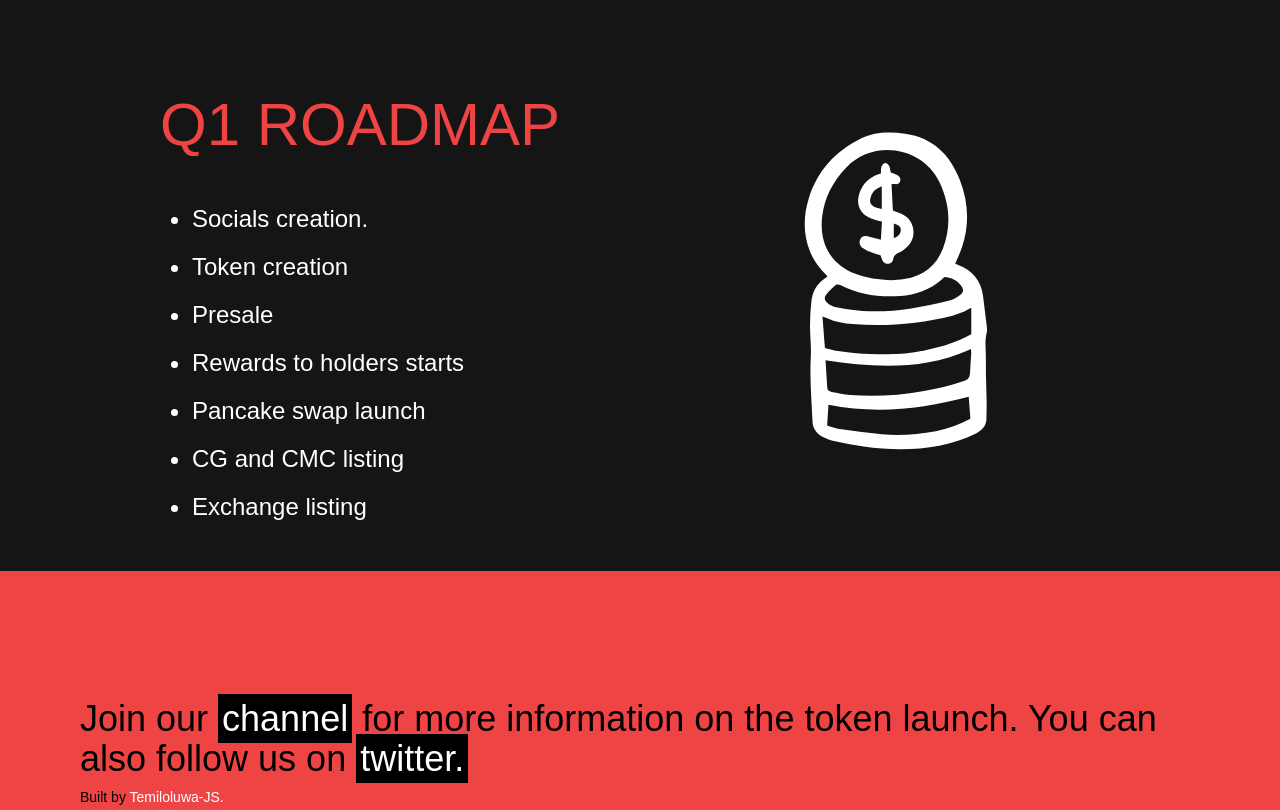
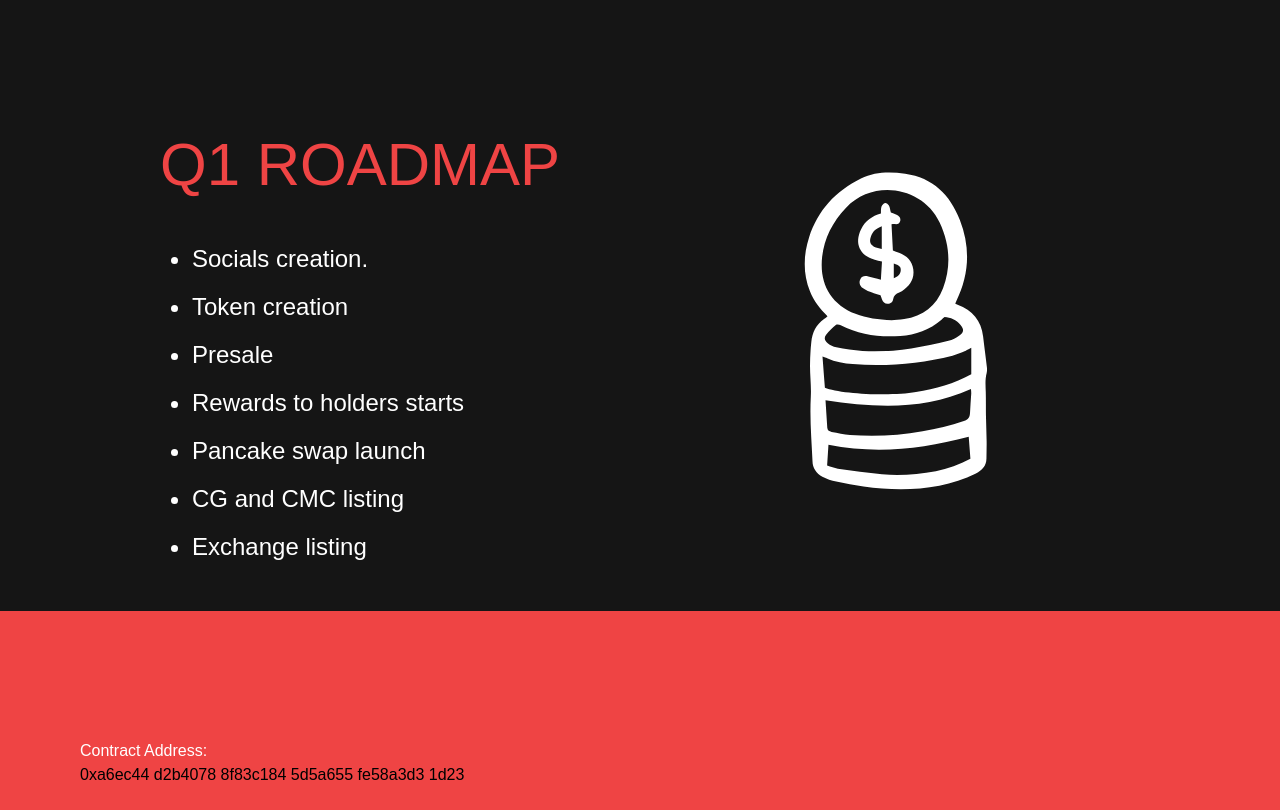
Before and after one commit to rx-rz/fwc-token, a website: page src/index.html in a window 1280 px wide. Shown: the part 920-1730 px from the top of the page. Drawn offline with Linux system fonts and the light colour scheme; a web font is replaced by a local one.

Commit message:
added contract address

```diff
--- a/src/index.html
+++ b/src/index.html
@@ -77,10 +77,14 @@
             class="transition-colors hover:text-black text-2xl ml-4 duration-300 link"
             >Join on Telegram</a
           >
+          <div class="ml-4 mt-4 font-medium">
+            <h1 class="text-black">Contract Address:</h1>
+            <p>0xa6ec44 d2b4078 8f83c184 5d5a655 fe58a3d3 1d23</p>
+          </div>
         </div>
       </div>
     </nav>
-    <section class="flex">
+    <section class="flex flex-col">
       <div class="text-center my-40 max-w-[800px] w-10/12 mx-auto">
         <h1
           class="xl:text-7xl lg:text-6xl md:text-5xl text-4xl mb-4 font-bold text-red-500"
@@ -97,7 +101,7 @@
           holdings of the token. Our NFTS will be live on the NFT platform which
           will be available soon by the FIFA Community.
         </p>
-        <div class="mt-8 flex flex-wrap mx-auto  md:w-fit w-8/12">
+        <div class="mt-8 flex flex-wrap mx-auto md:w-fit w-8/12">
           <a
             href="https://t.me/fifaworldcuptokn"
             class="border-2 rounded-3xl border-white p-2 text-white lg:text-md text-sm bg-red-500 mx-auto md:mb-0 mb-2"
@@ -112,6 +116,12 @@
             Follow On Twitter.
           </a>
         </div>
+        <div class="mt-8 font-medium">
+          <h1 class="text-white">Contract Address:</h1>
+          <p class="text-red-500">
+            0xa6ec44 d2b4078 8f83c184 5d5a655 fe58a3d3 1d23
+          </p>
+        </div>
         <img
           src="coin-svgrepo-com (2).svg "
           alt=""
@@ -119,8 +129,9 @@
         />
       </div>
     </section>
+
     <section class="mt-10" id="roadmap">
-      <div class="xl:mx-40 lg:mx-30 md:mx-20 mx-8 pt-10">
+      <div class="xl:mx-40 lg:mx-30 md:mx-20 mx-8">
         <h1
           class="xl:text-6xl lg:text-5xl md:text-4xl text-3xl font-array text-red-500 font-medium"
         >
@@ -140,7 +151,7 @@
           </ul>
           <img
             src="coin-svgrepo-com (3).svg"
-            class="invert md:w-4/12 mt-10 w-9/12 mx-auto md:-mt-14 "
+            class="invert md:w-4/12 mt-10 w-9/12 mx-auto md:-mt-14"
             alt=""
           />
         </div>
@@ -148,17 +159,23 @@
     </section>
     <section class="bg-red-500">
       <div class="py-32 flex justify-between flex-wrap md:mx-20 mx-8">
+        <div class="mb-8 font-medium">
+          <h1 class="text-white">Contract Address:</h1>
+          <p class="text-black">
+            0xa6ec44 d2b4078 8f83c184 5d5a655 fe58a3d3 1d23
+          </p>
+        </div>
         <h1 class="xl:text-4xl lg:text-3xl md:text-2xl text-xl font-array">
           Join our
           <a
             href="https://t.me/fifaworldcuptokn"
-            class="bg-black text-white hover:text-red-500 p-1 transition-colors duration-300"
+            class="bg-black text-white hover:text-red-500 mx-1 transition-colors duration-300"
             >channel</a
           >
           for more information on the token launch. You can also follow us on
           <a
             href="https://twitter.com/fifaworldcuptkn"
-            class="bg-black p-1 transition-colors duration-300 text-white hover:text-red-500"
+            class="bg-black mx-1 transition-colors duration-300 text-white hover:text-red-500"
             >twitter.</a
           >
         </h1>
```
Also changed, not shown: src/output.css.
